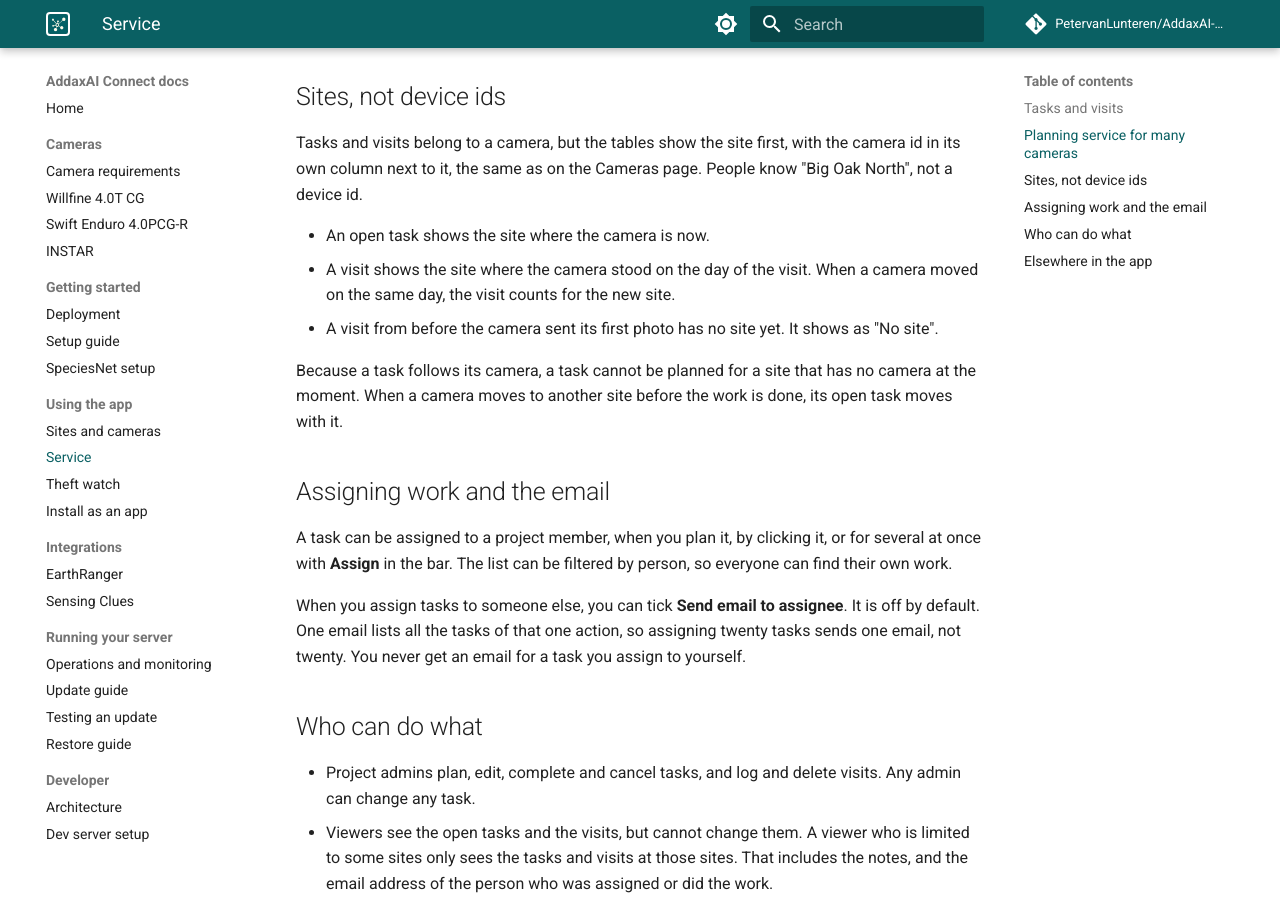
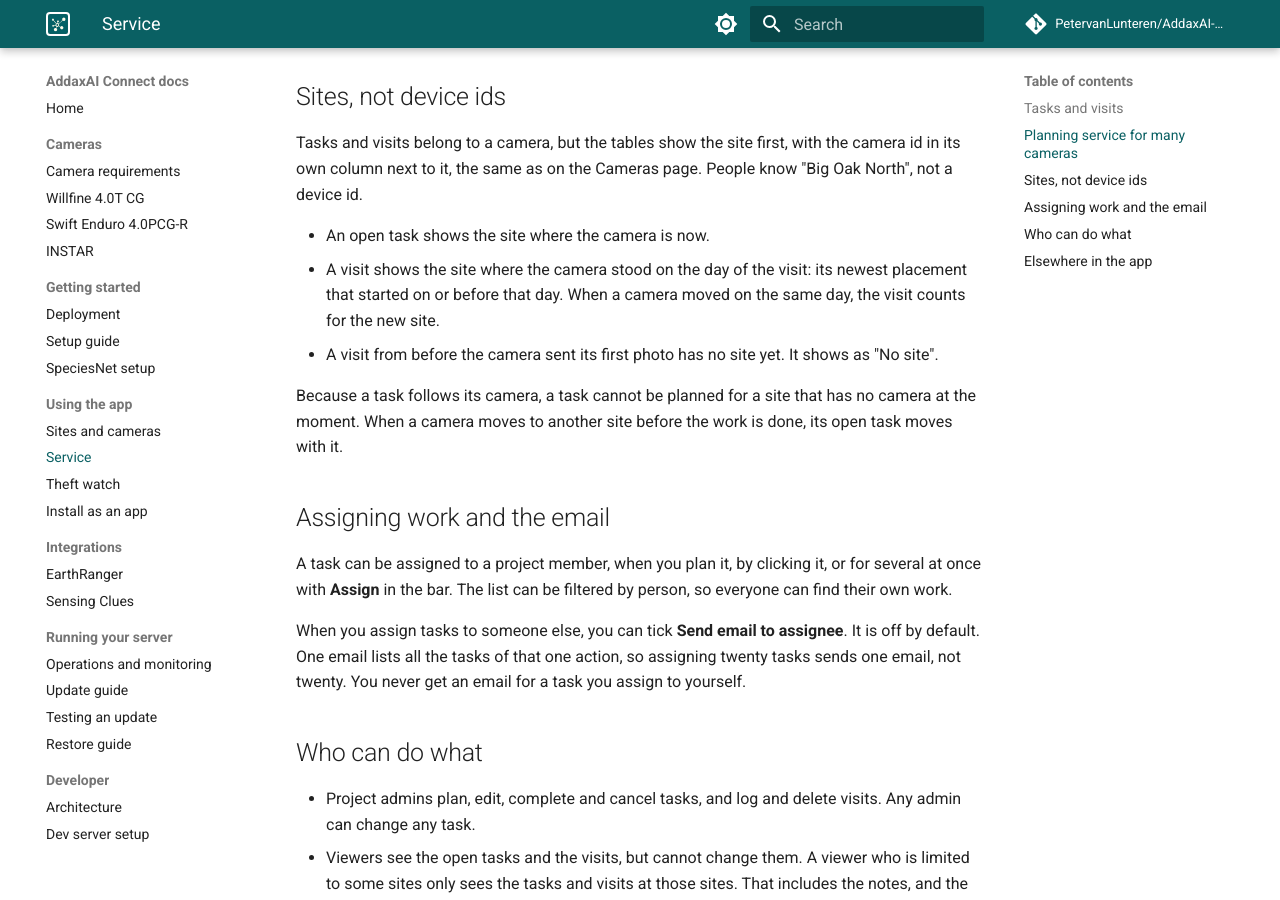
Before and after one commit to PetervanLunteren/AddaxAI-Connect, an MkDocs documentation site: the page built from docs/service.md, in a window 1280 px wide and 900 px high, scrolled down 1250 px. Built offline with MkDocs 1.6.1 and Material for MkDocs 9.7.7, drawn with Linux system fonts in a browser that asks for light colours; comment, search, counter and statistics services are not loaded.

Commit message:
Count a visit for the newest placement started by its date
A bulk-upload placement ends at its last imported photo, so a card swap
logged after that got no site, and site-restricted viewers did not see
it. The end date is now ignored: the newest placement that started on or
before the visit date wins. Moves still switch on the move day, visits
before the first photo still have no site.

```diff
--- a/docs/service.md
+++ b/docs/service.md
@@ -35,7 +35,7 @@
 Tasks and visits belong to a camera, but the tables show the site first, with the camera id in its own column next to it, the same as on the Cameras page. People know "Big Oak North", not a device id.
 
 - An open task shows the site where the camera is now.
-- A visit shows the site where the camera stood on the day of the visit. When a camera moved on the same day, the visit counts for the new site.
+- A visit shows the site where the camera stood on the day of the visit: its newest placement that started on or before that day. When a camera moved on the same day, the visit counts for the new site.
 - A visit from before the camera sent its first photo has no site yet. It shows as "No site".
 
 Because a task follows its camera, a task cannot be planned for a site that has no camera at the moment. When a camera moves to another site before the work is done, its open task moves with it.
```
Also changed, not shown: DEVELOPERS.md (+4 -3 lines), 2 other files.
